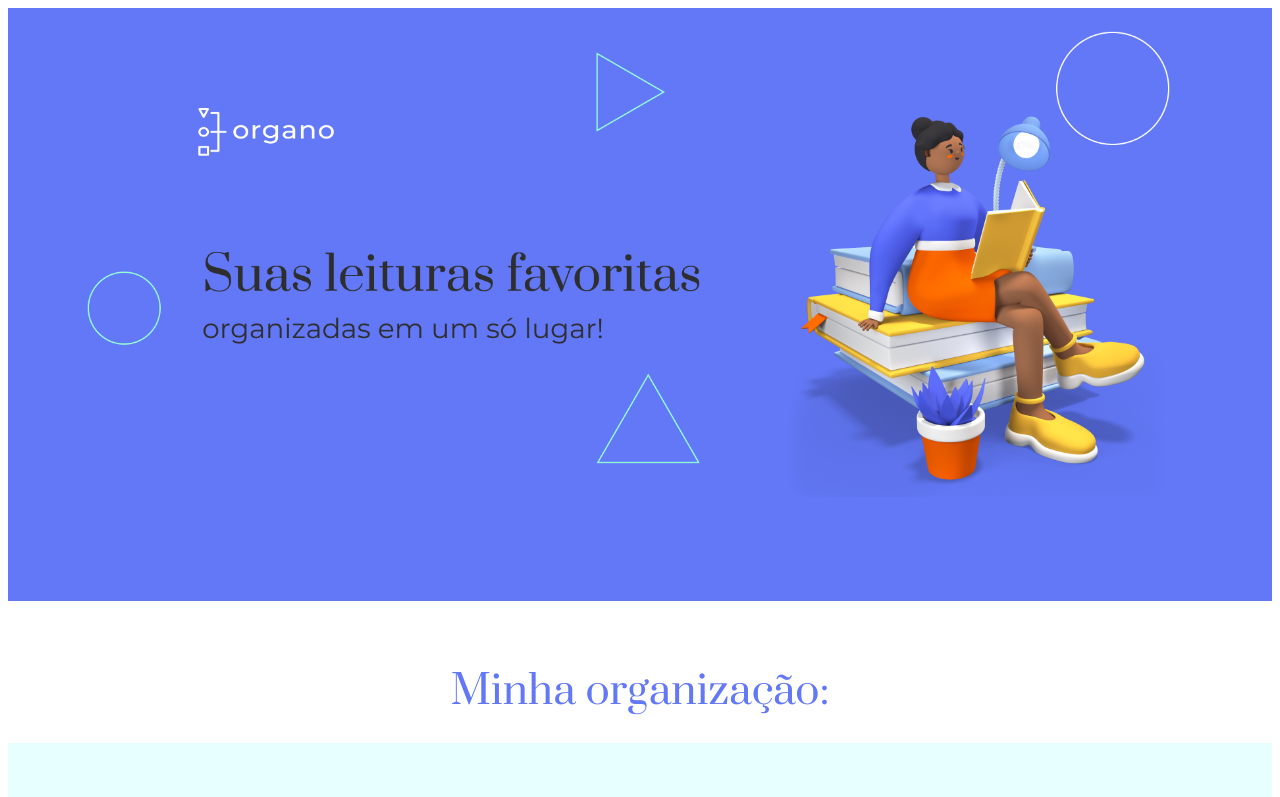
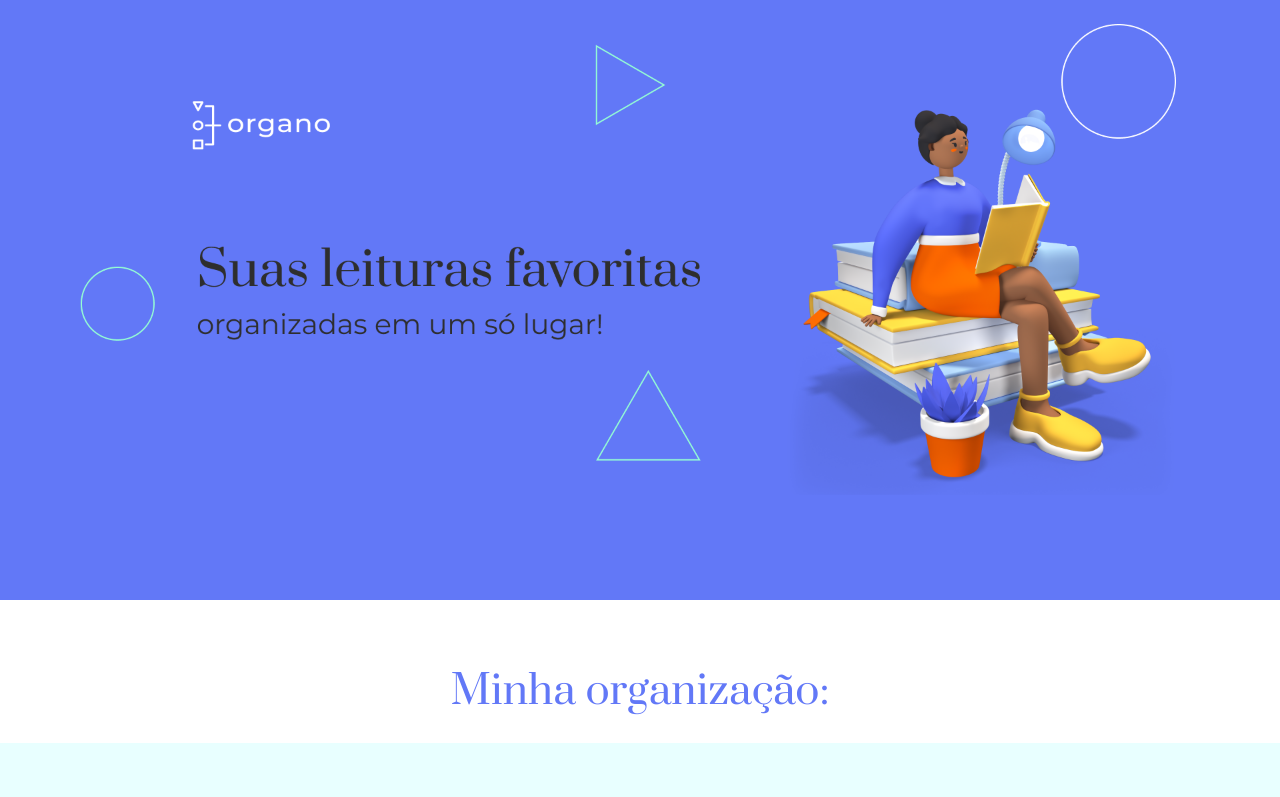
Before and after one commit to feliven/angular-19-signals-controle-de-fluxo, an Angular app: page / in a window 1280 px wide. Shown: the top 797 px of the page. Built offline with nearby package versions, Linux system fonts and the light colour scheme.

Commit message:
ajustes pequenos

```diff
--- a/src/styles.css
+++ b/src/styles.css
@@ -7,6 +7,12 @@
   justify-content: center;
 }
 
+body,
+html {
+  margin: 0;
+  padding: 0;
+}
+
 img {
   max-width: 100%;
   height: auto;
```
Also changed, not shown: src/app/app.component.ts (+1 -9 lines).
